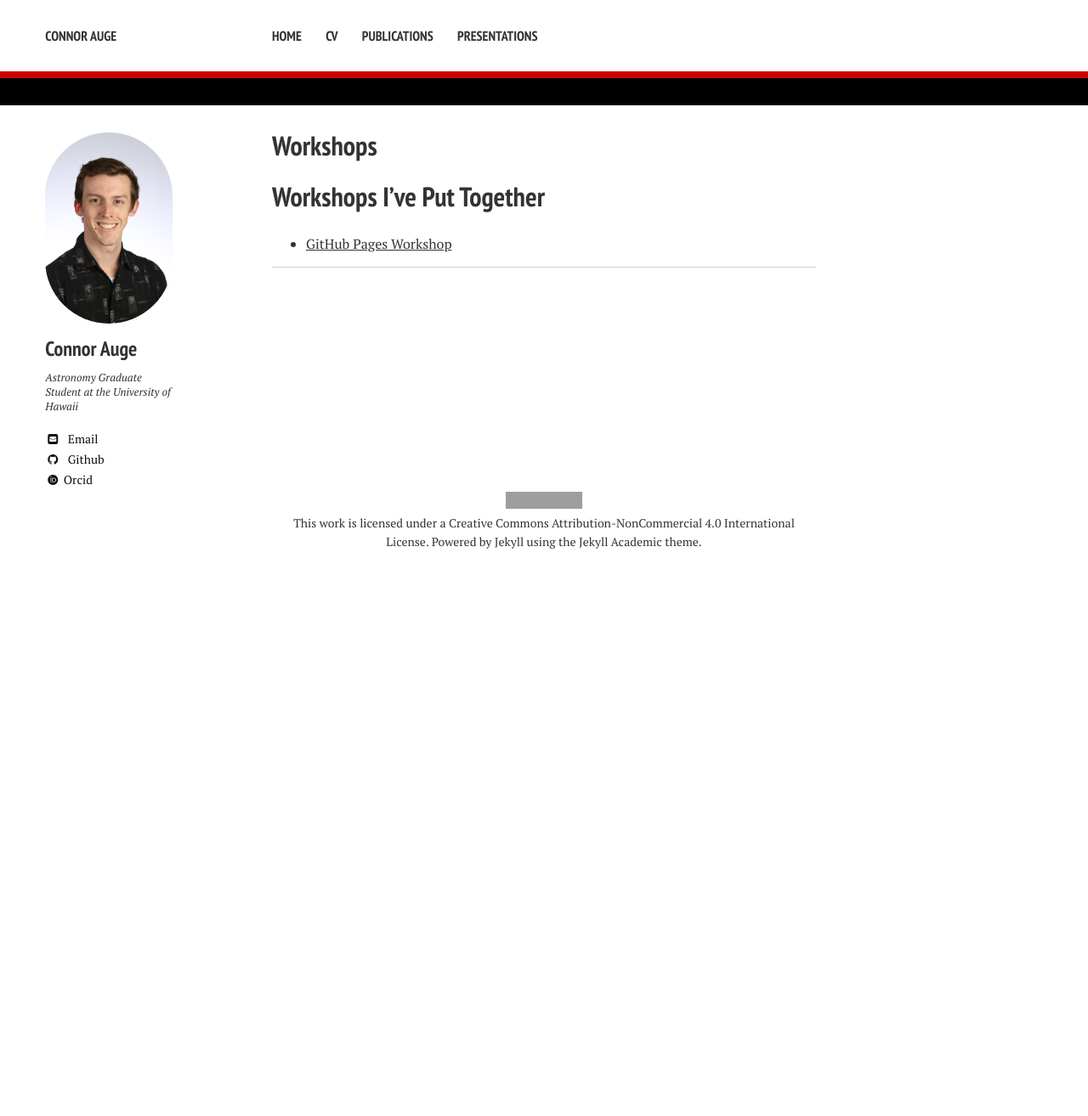
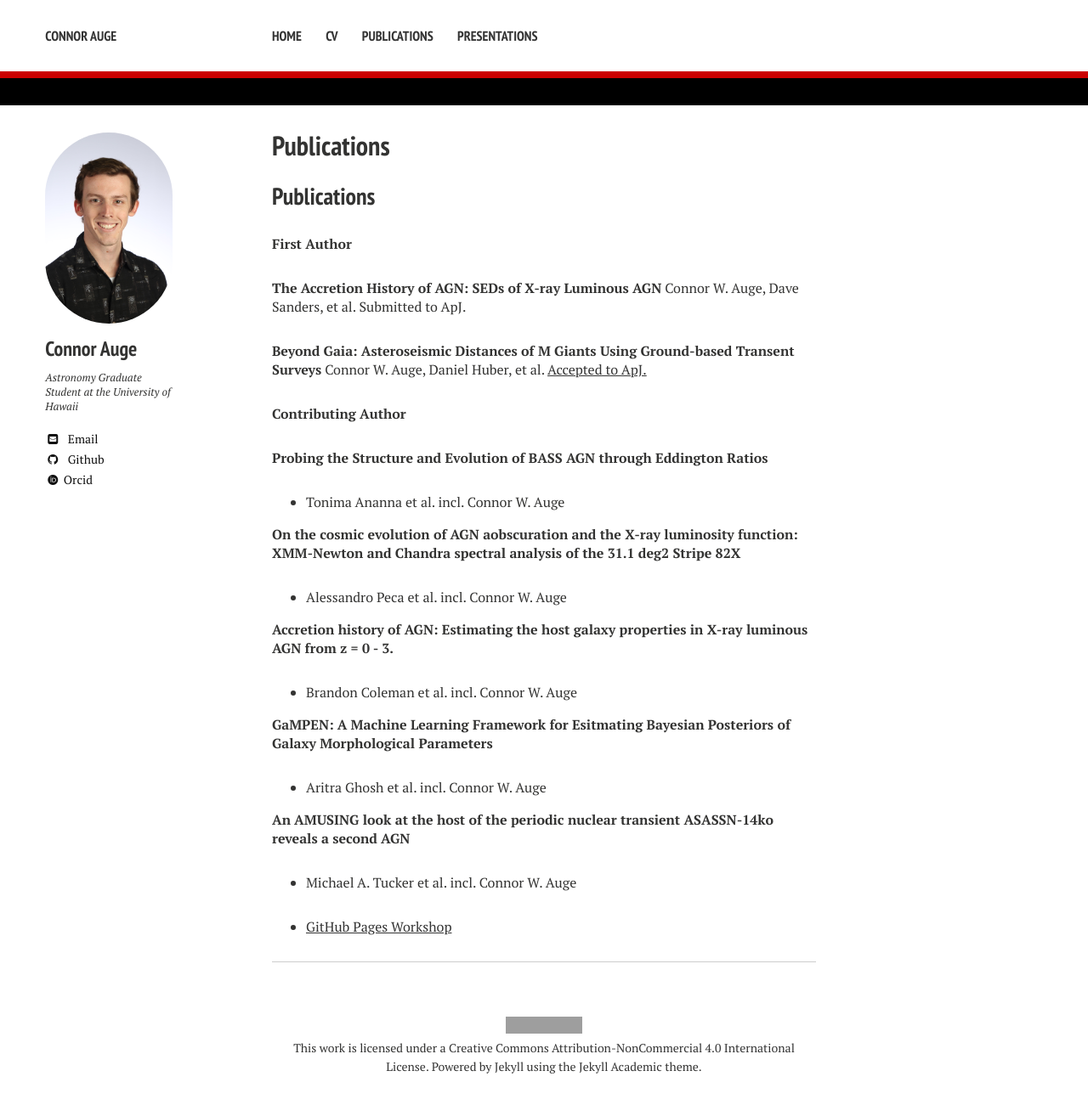
Before and after one commit to cwauge/cwauge.github.io, a Jekyll site: the page built from workshops.md, in a window 1280 px wide. Shown: the whole page at 85% size. Built offline with Jekyll 4.4.1, drawn with Linux system fonts in a browser that asks for light colours; nearby versions of some CDN libraries; some web fonts are replaced; our own code applies the rules of GitHub Pages for plain Markdown files; before the commit the page ends 900 px from its top, so only the background shows below that; grey boxes are pictures that could not be loaded.

Commit message:
Update workshops.md

```diff
--- a/workshops.md
+++ b/workshops.md
@@ -1,9 +1,38 @@
 ---
 layout: page
-title: Workshops
-excerpt: "Recent Workshops"
+title: Publications
+<!-- excerpt: "Recent Workshops" -->
 ---
 
-# Workshops I've Put Together
+## Publications
+
+<!-- A list is also available [online](https://scholar.google.co.uk/citations?user=LTOTl0YAAAAJ) -->
+
+__First Author__
+
+**The Accretion History of AGN: SEDs of X-ray Luminous AGN**
+Connor W. Auge, Dave Sanders, et al.
+Submitted to ApJ.
+
+**Beyond Gaia: Asteroseismic Distances of M Giants Using Ground-based Transent Surveys**
+Connor W. Auge, Daniel Huber, et al.
+[Accepted to ApJ.](https://ui.adsabs.harvard.edu/abs/2020AJ....160...18A/abstract)
+
+__Contributing Author__
+
+**Probing the Structure and Evolution of BASS AGN through Eddington Ratios**
+- Tonima Ananna et al. incl. Connor W. Auge
+
+**On the cosmic evolution of AGN aobscuration and the X-ray luminosity function: XMM-Newton and Chandra spectral analysis of the 31.1 deg2 Stripe 82X**
+- Alessandro Peca et al. incl. Connor W. Auge
+
+**Accretion history of AGN: Estimating the host galaxy properties in X-ray luminous AGN from z = 0 - 3.**
+- Brandon Coleman et al. incl. Connor W. Auge
+
+**GaMPEN: A Machine Learning Framework for Esitmating Bayesian Posteriors of Galaxy Morphological Parameters**
+- Aritra Ghosh et al. incl. Connor W. Auge
+
+**An AMUSING look at the host of the periodic nuclear transient ASASSN-14ko reveals a second AGN**
+- Michael A. Tucker et al. incl. Connor W. Auge
 
 - [GitHub Pages Workshop](https://github.com/BioData-Club/githubPagesTutorial)
```
